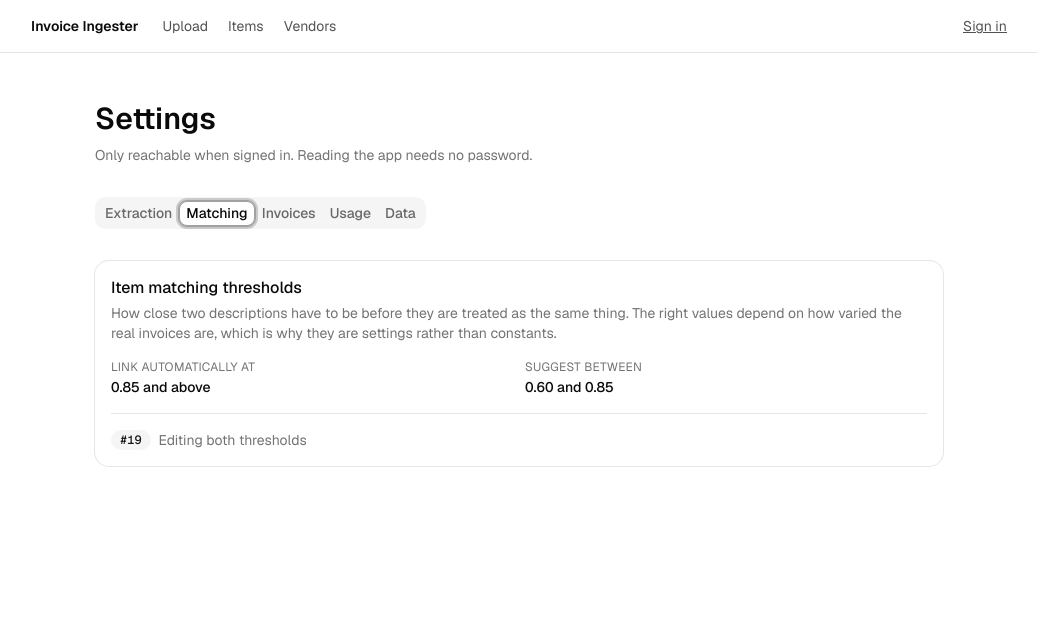
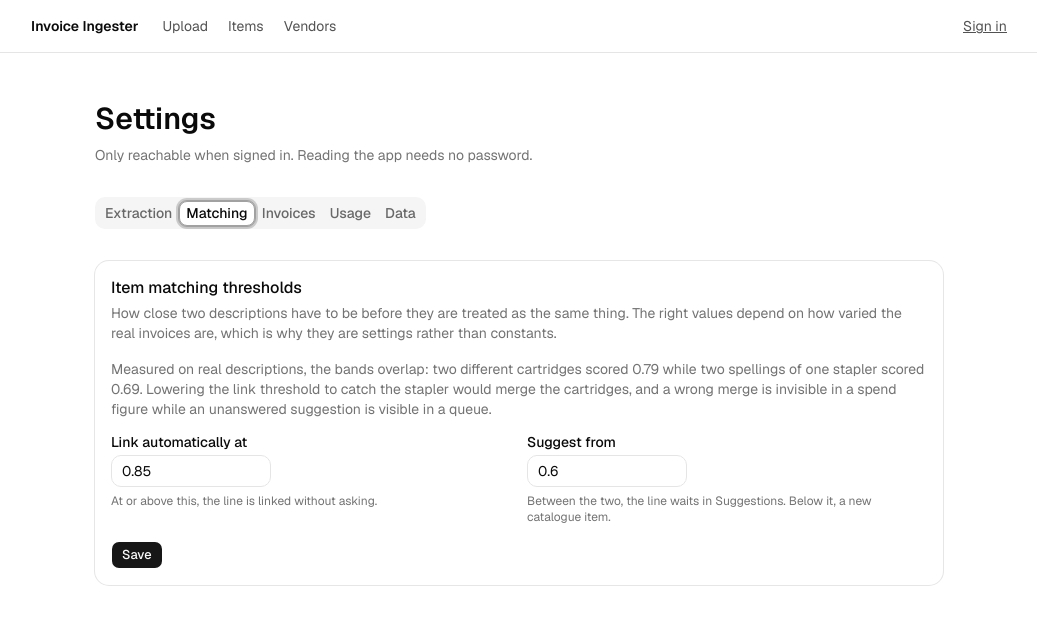
Before and after one commit to bharathmay-boop/invoice-ingester, a Next.js app: page /settings in a window 1280 px wide. Both pictures are taken after a click on the tab "Matching". Shown: the top 624 px of the page, without its empty margins (121-1158 px from the left). Built offline with nearby package versions, Linux system fonts and the light colour scheme; no server answers; the database is empty.

Commit message:
Make the matching thresholds and the rounding tolerance editable (#19)

```diff
--- a/app/settings/actions.ts
+++ b/app/settings/actions.ts
@@ -4,6 +4,8 @@ import { revalidatePath } from "next/cache";
 import { cookies } from "next/headers";
 import { isValidSession, sessionCookie } from "@/lib/auth.ts";
 import { deleteSecret, setSecret, setSetting } from "@/lib/settings/store.ts";
+import { checkThresholds } from "@/lib/items/match.ts";
+import { checkTolerance } from "@/lib/extract/validate.ts";
 import {
   isProvider,
   MODEL_SETTING,
@@ -103,3 +105,75 @@ export async function checkConnection(
 
   return testConnection(provider);
 }
+
+/**
+ * The two matching thresholds, saved together.
+ *
+ * Together because they are one decision: a suggest threshold above the link
+ * threshold would mean a band that links and suggests at once, and saving them
+ * one at a time would pass through that state on the way to a valid pair.
+ */
+export async function saveThresholds(
+  _previous: ActionResult | null,
+  form: FormData,
+): Promise<ActionResult> {
+  await requireSession();
+
+  const link = Number(form.get("link"));
+  const suggest = Number(form.get("suggest"));
+
+  try {
+    checkThresholds({ link, suggest });
+  } catch (error) {
+    return {
+      ok: false,
+      message: error instanceof Error ? error.message : "Those thresholds do not work together.",
+    };
+  }
+
+  await setSetting("match_link", link);
+  await setSetting("match_suggest", suggest);
+  revalidatePath("/settings");
+
+  return {
+    ok: true,
+    message:
+      link === suggest
+        ? "Saved. With both the same there is no band, so every match either links or becomes a new item."
+        : "Saved. This applies to the next invoice you save, not to matches already decided.",
+  };
+}
+
+/**
+ * How much rounding to forgive before an invoice is held for checking.
+ *
+ * Read by the arithmetic checks at extraction and again at save, so a change
+ * here is the difference between an invoice counting and an invoice waiting.
+ */
+export async function saveTolerance(
+  _previous: ActionResult | null,
+  form: FormData,
+): Promise<ActionResult> {
+  await requireSession();
+
+  const rupees = Number(form.get("tolerance"));
+  try {
+    checkTolerance(rupees);
+  } catch (error) {
+    return {
+      ok: false,
+      message: error instanceof Error ? error.message : "That tolerance will not do.",
+    };
+  }
+
+  await setSetting("rounding_tolerance", rupees);
+  revalidatePath("/settings");
+
+  return {
+    ok: true,
+    message:
+      rupees === 0
+        ? "Saved. With no tolerance at all, a one paisa rounding difference will hold an invoice."
+        : "Saved. This applies to the next invoice you read or save.",
+  };
+}
--- /dev/null
+++ b/app/settings/number-setting.tsx
@@ -0,0 +1,77 @@
+"use client";
+
+import { useActionState } from "react";
+import { Button } from "@/components/ui/button";
+import { Input } from "@/components/ui/input";
+import { Label } from "@/components/ui/label";
+import type { ActionResult } from "./actions.ts";
+
+type Field = {
+  name: string;
+  label: string;
+  /** What this number means in the product, not what it means to the database. */
+  note: string;
+  value: number;
+  min: number;
+  max: number;
+  step: number;
+};
+
+/**
+ * One form, one save, for settings that are numbers.
+ *
+ * The thresholds are saved as a pair because they are one decision, so this
+ * takes a list of fields rather than being a control per number.
+ */
+export function NumberSetting({
+  fields,
+  action,
+  children,
+}: {
+  fields: Field[];
+  action: (previous: ActionResult | null, form: FormData) => Promise<ActionResult>;
+  /** What the numbers do, said once above the fields. */
+  children?: React.ReactNode;
+}) {
+  const [result, save, saving] = useActionState<ActionResult | null, FormData>(action, null);
+
+  return (
+    <form action={save} className="space-y-4">
+      {children}
+
+      <div className="grid gap-4 sm:grid-cols-2">
+        {fields.map((field) => (
+          <div key={field.name} className="space-y-1.5">
+            <Label htmlFor={field.name}>{field.label}</Label>
+            <Input
+              id={field.name}
+              name={field.name}
+              type="number"
+              inputMode="decimal"
+              defaultValue={field.value}
+              min={field.min}
+              max={field.max}
+              step={field.step}
+              className="max-w-40"
+            />
+            <p className="text-muted-foreground text-xs">{field.note}</p>
+          </div>
+        ))}
+      </div>
+
+      <div className="flex flex-wrap items-center gap-3">
+        <Button type="submit" size="sm" disabled={saving}>
+          {saving ? "Saving…" : "Save"}
+        </Button>
+        {result && (
+          <span
+            role="status"
+            className={`text-xs ${result.ok ? "text-muted-foreground" : "text-destructive"}`}
+          >
+            {result.message}
+          </span>
+        )}
+      </div>
+    </form>
+  );
+}
--- a/app/settings/page.tsx
+++ b/app/settings/page.tsx
@@ -8,6 +8,9 @@ import {
 import { Separator } from "@/components/ui/separator";
 import { Tabs, TabsContent, TabsList, TabsTrigger } from "@/components/ui/tabs";
 import { usageSince, type Usage as UsageTotals } from "@/lib/usage.ts";
+import { getThresholds } from "@/lib/items/match.ts";
+import { NumberSetting } from "./number-setting.tsx";
+import { saveThresholds, saveTolerance } from "./actions.ts";
 import { describeSecret } from "@/lib/settings/store.ts";
 import { DEFAULT_TOLERANCE_RUPEES } from "@/lib/extract/validate.ts";
 import { getProvider, MODEL_SETTING, PROVIDER_LABEL } from "@/lib/extract/provider.ts";
@@ -44,6 +47,11 @@ function Usage({ label, usage }: { label: string; usage: UsageTotals }) {
 }
 
 export default async function Settings() {
+  const [thresholds, tolerance] = await Promise.all([
+    getThresholds(),
+    getSetting<number>("rounding_tolerance").then((v) => v ?? DEFAULT_TOLERANCE_RUPEES),
+  ]);
+
   const now = new Date();
   const [today, month] = await Promise.all([
     usageSince(new Date(now.getFullYear(), now.getMonth(), now.getDate())),
@@ -171,13 +179,39 @@ export default async function Settings() {
                 constants.
               </CardDescription>
             </CardHeader>
-            <CardContent className="space-y-4">
-              <dl className="grid gap-3 sm:grid-cols-2">
-                <Reading label="Link automatically at" value="0.85 and above" />
-                <Reading label="Suggest between" value="0.60 and 0.85" />
-              </dl>
-              <Separator />
-              <Pending issue={19} what="Editing both thresholds" />
+            <CardContent>
+              <NumberSetting
+                action={saveThresholds}
+                fields={[
+                  {
+                    name: "link",
+                    label: "Link automatically at",
+                    note: "At or above this, the line is linked without asking.",
+                    value: thresholds.link,
+                    min: 0.05,
+                    max: 1,
+                    step: 0.01,
+                  },
+                  {
+                    name: "suggest",
+                    label: "Suggest from",
+                    note: "Between the two, the line waits in Suggestions. Below it, a new catalogue item.",
+                    value: thresholds.suggest,
+                    min: 0.05,
+                    max: 1,
+                    step: 0.01,
+                  },
+                ]}
+              >
+                <p className="text-muted-foreground text-sm">
+                  Measured on real descriptions, the bands overlap: two
+                  different cartridges scored 0.79 while two spellings of one
+                  stapler scored 0.69. Lowering the link threshold to catch the
+                  stapler would merge the cartridges, and a wrong merge is
+                  invisible in a spend figure while an unanswered suggestion is
+                  visible in a queue.
+                </p>
+              </NumberSetting>
             </CardContent>
           </Card>
         </TabsContent>
@@ -192,15 +226,30 @@ export default async function Settings() {
               </CardDescription>
             </CardHeader>
             <CardContent className="space-y-4">
+              <NumberSetting
+                action={saveTolerance}
+                fields={[
+                  {
+                    name: "tolerance",
+                    label: "Rounding tolerance",
+                    note: "In rupees. A difference at or under this is forgiven; anything more holds the invoice.",
+                    value: tolerance,
+                    min: 0,
+                    max: 100,
+                    step: 0.5,
+                  },
+                ]}
+              />
+              <Separator />
               <dl className="grid gap-3 sm:grid-cols-2">
-                <Reading
-                  label="Rounding tolerance"
-                  value={`₹${DEFAULT_TOLERANCE_RUPEES.toFixed(2)}`}
-                />
                 <Reading label="Financial year starts" value="1 April" />
               </dl>
-              <Separator />
-              <Pending issue={19} what="Editing the tolerance and the financial year" />
+              <p className="text-muted-foreground text-xs">
+                The financial year is fixed at 1 April and nothing reads it yet.
+                A control for a value nothing reads would look like a setting
+                and change nothing, so it stays a reading until a screen groups
+                spend by year.
+              </p>
             </CardContent>
           </Card>
         </TabsContent>
--- a/lib/extract/validate.ts
+++ b/lib/extract/validate.ts
@@ -32,6 +32,25 @@ export type ValidationResult = {
 };
 
 export const DEFAULT_TOLERANCE_RUPEES = 1;
+
+/**
+ * The widest tolerance worth offering. Not a limit the checks need, but past
+ * this the check stops catching anything worth catching, and a setting that
+ * quietly disables a safeguard should say so rather than accept the number.
+ */
+export const MAX_TOLERANCE_RUPEES = 100;
+
+export function checkTolerance(rupees: number): number {
+  if (!Number.isFinite(rupees) || rupees < 0) {
+    throw new Error("the tolerance must be zero rupees or more");
+  }
+  if (rupees > MAX_TOLERANCE_RUPEES) {
+    throw new Error(
+      `over ${MAX_TOLERANCE_RUPEES} rupees the check stops catching anything worth catching`,
+    );
+  }
+  return rupees;
+}
 
 // Money arrives as JSON numbers, and adding those directly means 0.1 + 0.2.
 // Everything is compared in whole paise instead, which is exact for the two
```
Also changed, not shown: 2 other files (tests, documents, lock files or other folders).
